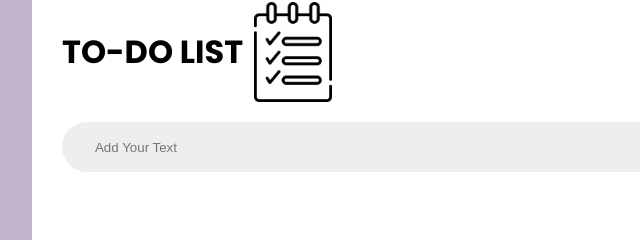
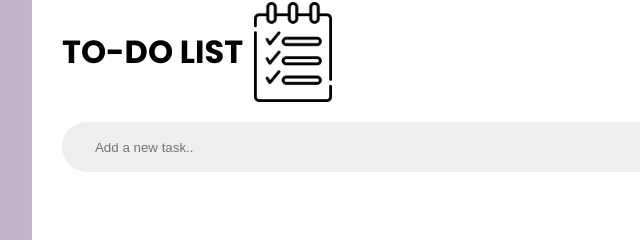
Before and after one commit to TanujaAdak/codtech_task-1, a plain HTML site: page index.html in a window 1280 px wide. Shown: the part 148-388 px from the top of the page, 108-748 px from the left. Drawn offline with Linux system fonts and the light colour scheme.

Commit message:
TO DO LIST

```diff
--- a/index.html
+++ b/index.html
@@ -19,7 +19,7 @@
         <div class="todo-app">
             <h1>TO-DO LIST <img src="to-do-list.png" alt="to-do-icon" height="100"></h1>
             <div class="row">
-                <input id="input-box" type="text" placeholder=" Add Your Text">
+                <input id="input-box" type="text" placeholder=" Add a new task..">
                 <button onclick="addTask()">Add</button>
             </div>
             <ul id="list-container">
```
